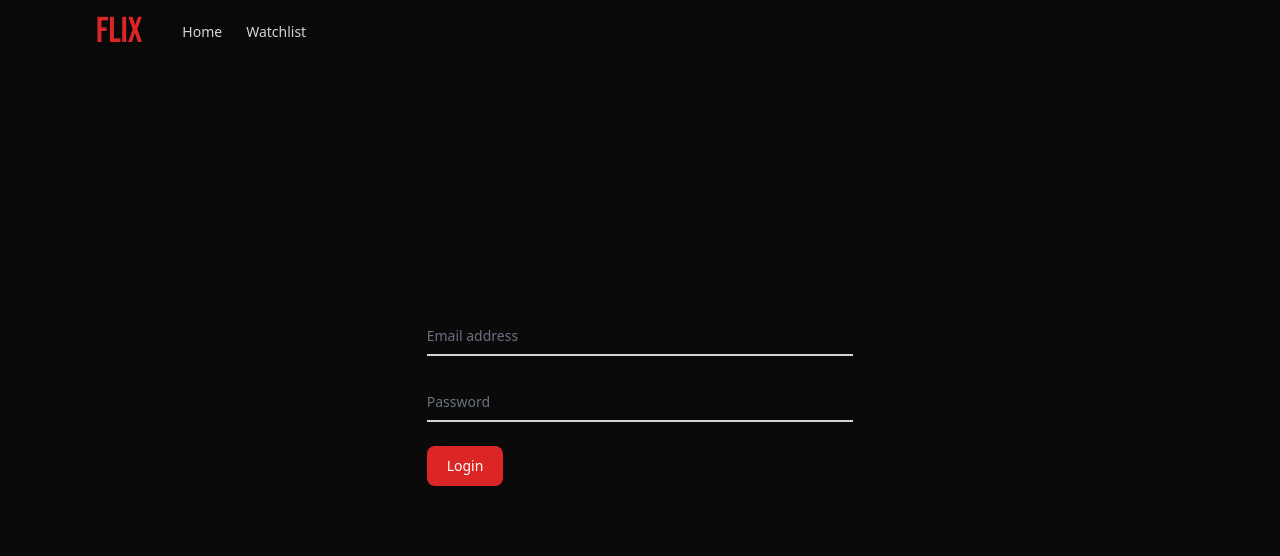
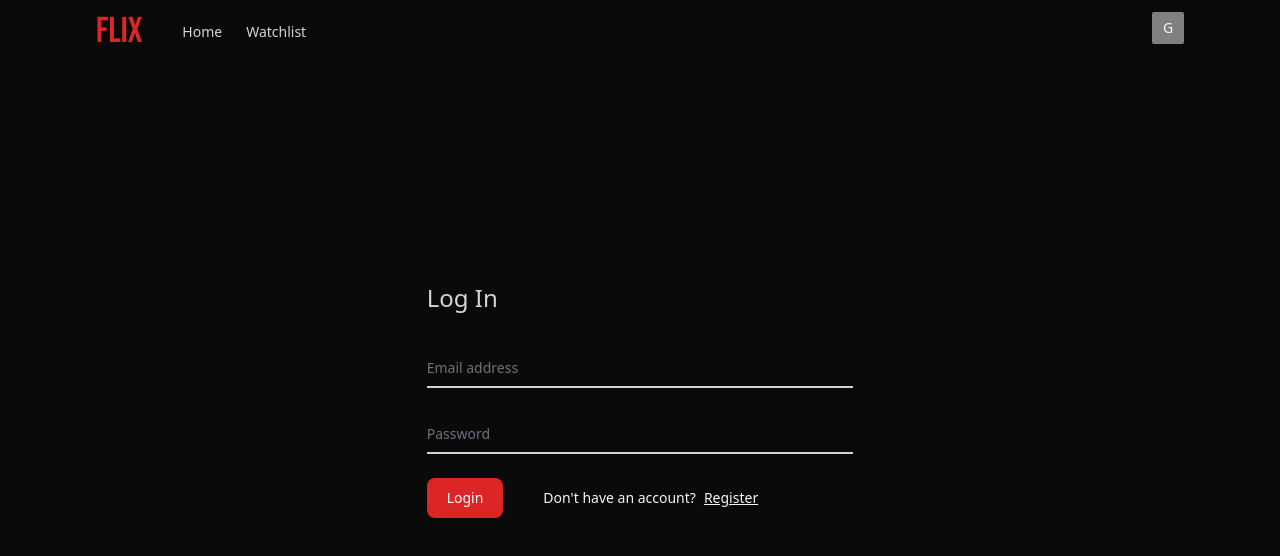
Before and after one commit to VaganPogosyan/flix-frontend, a Next.js app: page /user/login in a window 1280 px wide. Shown: the top 556 px of the page. Built offline with nearby package versions, Linux system fonts and the light colour scheme; no server answers.

Commit message:
finsihed pages for register, login, add profile with JWT access token

```diff
--- /dev/null
+++ b/app/404.tsx
@@ -0,0 +1,3 @@
+export default function Custom404() {
+  return <h1>404 - Page Not Found</h1>;
+}
--- a/app/components/AllMovies.tsx
+++ b/app/components/AllMovies.tsx
@@ -5,6 +5,7 @@ import Spinner from "./Spinner";
 import BigMovie from "./BigMovie";
 import { Movie } from "./types";
 import { getCookie } from "../utils/cookieFunctions";
+import { useRouter } from "next/navigation";
 
 const categories = [
   "trending",
@@ -54,10 +55,14 @@ const base_url = "http://localhost:8000/api";
 export default function AllMovies() {
   const [isLoading, setIsLoading] = useState(false);
   const [randomMovie, setRandomMovie] = useState<Movie>(defaultMovie);
+
+  // const router = useRouter();
+
   // const [profileId, setProfileId] = useState("");
 
   // useEffect(() => {
   //   setProfileId(getCookie("FlixProfileId"));
+  // router.refresh();
   // }, [profileId]);
 
   useEffect(() => {
--- a/app/components/BigMovie.tsx
+++ b/app/components/BigMovie.tsx
@@ -66,8 +66,8 @@ export default function BigMovie({ randomMovie, isTV }: Props) {
   return (
     <div className="min-w-full max-h-fit h-[760px]">
       {/* {!showVideo ? ( */}
-      <AnimatePresence>
-        {!showVideo && (
+      {/* <AnimatePresence> */}
+      {!showVideo ? (
         <motion.div variants={variants} exit="exit" className="">
           <div className="absolute w-full h-full bg-gradient-to-r from-neutral-950 from-0% to-transparent to-90%"></div>
           <div className="absolute w-1/2 top-[200px] text-neutral-100 drop-shadow-md pl-20">
@@ -105,9 +105,7 @@ export default function BigMovie({ randomMovie, isTV }: Props) {
             alt=""
           />
         </motion.div>
-        )}
-      </AnimatePresence>
-      {/* ) : ( */}
+      ) : (
         <div className="pt-[60px]">
           <MovieClip
             youtubeKey={youtubeKey}
@@ -115,7 +113,8 @@ export default function BigMovie({ randomMovie, isTV }: Props) {
             clipWidth={imageWidth}
           />
         </div>
-      {/* )} */}
+      )}
+      {/* </AnimatePresence> */}
     </div>
   );
 }
--- a/app/components/NavBar.tsx
+++ b/app/components/NavBar.tsx
@@ -9,7 +9,12 @@ import ProfileIcon from "./ProfileIcon";
 
 export default function NavBar() {
   const [solidBackground, setSolidBackground] = useState(false);
-  const [profile, setProfile] = useState<Profile | null>(null);
+  const [profile, setProfile] = useState<Profile | null>({
+    _id: "",
+    user_id: "",
+    name: "Guest",
+    color: "gray",
+  });
   const router = useRouter();
 
   useEffect(() => {
@@ -20,6 +25,7 @@ export default function NavBar() {
     const accessToken = getCookie("FlixAccessToken");
     const profile_id = getCookie("FlixProfileId");
 
+    if (accessToken !== "none" && profile_id !== "none") {
       const httpOptions: object = {
         headers: {
           Authorization: `Bearer ${accessToken}`,
@@ -30,8 +36,9 @@ export default function NavBar() {
         .then((response) => response.json())
         .then((response) => {
           setProfile(response.data);
-        router.replace("/");
+          // router.replace("/");
         });
+    }
   }, [setProfile, router]);
 
   return (
@@ -48,10 +55,10 @@ export default function NavBar() {
           <Logo />
           <ul className="flex text-sm gap-6">
             <li className="hover:text-neutral-400  duration-200">
-              <Link href="/mami">Home</Link>
+              <Link href="/">Home</Link>
             </li>
             <li className="hover:text-neutral-400 duration-200">
-              <Link href="/papi">Watchlist</Link>
+              <Link href="/">Watchlist</Link>
             </li>
           </ul>
         </div>
--- a/app/components/ProfileIcon.tsx
+++ b/app/components/ProfileIcon.tsx
@@ -1,6 +1,7 @@
 import { useState } from "react";
 import { Profile } from "./types";
 import { useRouter } from "next/navigation";
+import { setCookie } from "../utils/cookieFunctions";
 
 interface Props {
   profile: Profile | null;
@@ -9,6 +10,12 @@ interface Props {
 export default function ProfileIcon({ profile }: Props) {
   const [showModal, setShowModal] = useState(false);
   const router = useRouter();
+
+  const handleLogout = () => {
+    router.push("/user/login");
+    setCookie("FlixAccessToken", "none");
+    setCookie("FlixProfileId", "none");
+  };
 
   return (
     <div
@@ -23,7 +30,7 @@ export default function ProfileIcon({ profile }: Props) {
       </div>
       {showModal && (
         <div className="fixed  right-20 flex flex-col px-6 py-6 gap-2 bg-neutral-900  backdrop-blur-lg rounded-md">
-          <p className="text-center">
+          <p>
             <span style={{ color: profile?.color }}>• </span>
             {profile?.name}
           </p>
@@ -34,6 +41,13 @@ export default function ProfileIcon({ profile }: Props) {
           >
             Switch Profile
           </button>
+
+          <button
+            onClick={handleLogout}
+            className="text-white bg-neutral-600 hover:bg-neutral-700 py-1 px-6 focus:ring-4 focus:outline-none  font-medium rounded-lg text-sm w-full sm:w-auto  text-center"
+          >
+            Logout
+          </button>
         </div>
       )}
     </div>
--- a/app/components/types.ts
+++ b/app/components/types.ts
@@ -53,12 +53,12 @@ export interface Profile {
   user_id: string;
   name: string;
   color: string;
-  watch_list: [
+  watch_list?: [
     {
       movie_id: string;
       _id: string;
     }
   ];
-  createdAt: string;
-  updatedAt: string;
+  createdAt?: string;
+  updatedAt?: string;
 }
--- a/app/user/login/page.tsx
+++ b/app/user/login/page.tsx
@@ -72,6 +72,7 @@ export default function User() {
       />
 
       <form onSubmit={handleSubmit} className="z-50 w-1/3">
+        <h1 className="mb-8 text-2xl text-neutral-300">Log In</h1>
         <div className="relative z-0 w-full mb-6 group">
           <input
             onChange={handleChange}
@@ -107,12 +108,23 @@ export default function User() {
           </label>
         </div>
         <div className="grid md:grid-cols-2 md:gap-6"></div>
-        <button
-          type="submit"
-          className="text-white bg-red-600 hover:bg-green-600 focus:ring-4 focus:outline-none focus:ring-red-300 font-medium rounded-lg text-sm w-full sm:w-auto px-5 py-2.5 text-center"
-        >
-          Login
-        </button>
+        <div className="flex items-center gap-10">
+          <button
+            type="submit"
+            className="text-white bg-red-600 hover:bg-red-700 focus:ring-4 focus:outline-none focus:ring-red-300 font-medium rounded-lg text-sm w-full sm:w-auto px-5 py-2.5 text-center"
+          >
+            Login
+          </button>
+          <div className="text-sm">
+            {"Don't have an account?"}
+            <span
+              onClick={() => router.push("/user/register")}
+              className="ml-2 hover:text-red-500 hover:cursor-pointer underline"
+            >
+              Register
+            </span>
+          </div>
+        </div>
       </form>
       {/* <Image
         src={backImage}
--- a/app/user/profiles/page.tsx
+++ b/app/user/profiles/page.tsx
@@ -19,6 +19,8 @@ export default function AllProfiles() {
 
   useEffect(() => {
     const accessToken = getCookie("FlixAccessToken");
+
+    if (accessToken === "none") return;
 
     const httpOptions: object = {
       headers: {
@@ -65,9 +67,9 @@ export default function AllProfiles() {
               </div>
             ))}
 
-          {profiles.length < 3 && (
+          {(!profiles || profiles.length < 3) && (
             <div
-              onClick={() => router.push("profiles/add_profile")}
+              onClick={() => router.push("/user/profiles/add_profile")}
               style={{
                 background: `linear-gradient(180deg, #555, #333)`,
               }}
--- a/app/user/register/page.tsx
+++ b/app/user/register/page.tsx
@@ -1,4 +1,5 @@
 "use client";
+import { setCookie } from "@/app/utils/cookieFunctions";
 import backImage from "@/public/back.jpg";
 import Image from "next/image";
 import { useRouter } from "next/navigation";
@@ -48,6 +49,7 @@ export default function User() {
           });
         }
         if (response.status === "success") {
+          setCookie("FlixAccessToken", response.accessToken);
           router.replace("/user/profiles");
         }
       });
@@ -70,6 +72,7 @@ export default function User() {
       />
 
       <form onSubmit={handleSubmit} className="z-50 w-1/3">
+        <h1 className="mb-8 text-2xl text-neutral-300">Register</h1>
         <div className="relative z-0 w-full mb-6 group">
           <input
             onChange={handleChange}
@@ -123,13 +126,25 @@ export default function User() {
         </div>
 
         <div className="grid md:grid-cols-2 md:gap-6"></div>
+        <div className="flex items-center gap-10">
           <button
             type="submit"
             className="text-white bg-red-600 hover:bg-green-600 focus:ring-4 focus:outline-none focus:ring-white font-medium rounded-lg text-sm w-full sm:w-auto px-5 py-2.5 text-center"
           >
             Register
           </button>
+          <div className="text-sm">
+            Already have an account?
+            <span
+              onClick={() => router.push("/user/login")}
+              className="ml-2 hover:text-red-500 hover:cursor-pointer underline"
+            >
+              Login
+            </span>
+          </div>
+        </div>
       </form>
+
       <Image
         src={backImage}
         alt="image"
--- a/app/utils/cookieFunctions.ts
+++ b/app/utils/cookieFunctions.ts
@@ -28,7 +28,23 @@ export function getCookie(cookie_name: string) {
       return cookie.substring(name.length, cookie.length);
     }
   }
-  return "mami";
+  return "";
+}
+
+export function removeCookie(cookie_name: string) {
+  // let name = cookie_name + "=";
+  // let decodedCookie = decodeURIComponent(document.cookie);
+  // let cookiesArray = decodedCookie.split(";");
+  // for (let i = 0; i < cookiesArray.length; i++) {
+  //   let cookie = cookiesArray[i];
+  //   while (cookie.charAt(0) == " ") {
+  //     cookie = cookie.substring(1);
+  //   }
+  //   if (cookie.indexOf(name) == 0) {
+  //     return cookie.substring(name.length, cookie.length);
+  //   }
+  // }
+  // return "mami";
 }
 
 export function checkCookie() {
```
Also changed, not shown: app/page.tsx (+19 -0 lines). Lines whose indentation alone changed are shown as unchanged.
